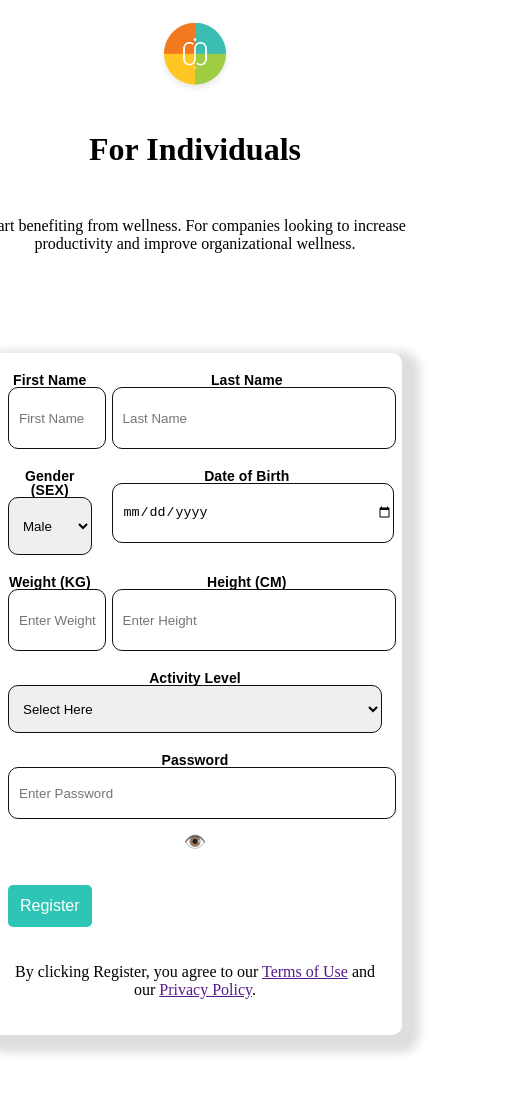
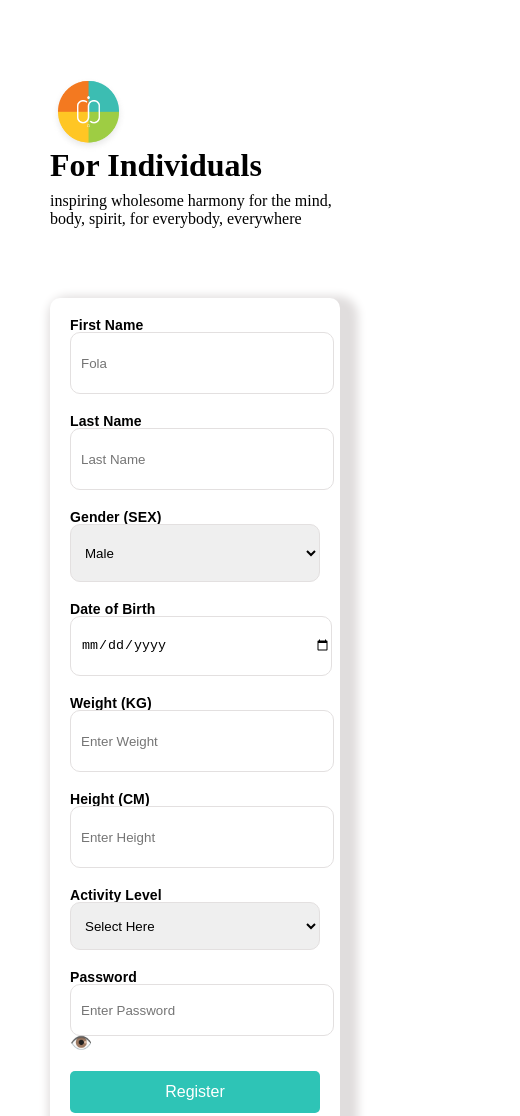
Before and after one commit to heisfolagbemi/My-CSS-Assignment, a plain HTML site: page CSS-Assignment-4/index.html in a window 390 px wide. Shown: the top 1116 px of the page, 520 px wide, since content can reach past the window. Before the commit the page ends 1093 px from the top, so only its background shows below. Drawn offline with Linux system fonts and the light colour scheme; a web font is replaced by a local one.

Commit message:
responsive edit

```diff
--- a/CSS-Assignment-2/huckleberry.css
+++ b/CSS-Assignment-2/huckleberry.css
@@ -151,6 +151,7 @@ body {
         border-radius: 10px;
     }
 
+
     #header {
         max-width: 800px;
         padding: 0px 24px;
--- a/CSS-Assignment-4/form.css
+++ b/CSS-Assignment-4/form.css
@@ -17,6 +17,9 @@
   width: 460px;
   height: 275px;
   padding: 180px 160px 120px 120px;
+}
+.mobile-content{
+  display: none;
 }
 
 .left-child {
@@ -45,7 +48,8 @@
 
 .item7,
 .item8,
-  .item9 {
+.item9,
+.item10 {
   grid-column: span 2;
 }
 
@@ -61,9 +65,18 @@
 select {
   width: 100%;
   height: 58px;
-    border: 1px solid rgb(17, 17, 17);
+  border: 0.5px solid rgb(227, 224, 224);
   border-radius: 10px;
   padding-left: 10px;
+  outline: none;
+}
+select:focus {
+  border: 3px solid #2ec4b6;
+  box-sizing: 1px 1px 5px 0px #2ec4b6 ;
+}
+input:focus {
+  border: 3px solid #2ec4b6;
+  box-shadow: 1px 1px 5px 0px #2ec4b6;
 }
 
 .input-one {
@@ -72,19 +85,25 @@
 }
 
 button {
-    background-color: #2EC4B6;
+  background-color: #2ec4b6;
   color: white;
   border: none;
   padding: 12px;
   border-radius: 5px;
   font-size: 16px;
   cursor: pointer;
-
+  margin: 0;
 }
 
 button:hover {
   background-color: #218838;
+}
+[href] {
+  color: #2ec4b6;
+}
 
+.Terms-con {
+  text-align: center;
 }
 
 .password-toggle {
@@ -93,7 +112,7 @@
   cursor: pointer;
   font-size: 18px;
 }
-  @media (max-width: 768px) {
+@media (max-width: 1030px) {
   .container {
     flex-direction: column;
     align-items: center;
@@ -107,12 +126,37 @@
   }
 
   .left {
-        text-align: center;
-        padding: 10px;
-
+    text-align: left;
+    padding-left: 180px;
+    padding-right: 10px;
+    padding-top: 5px;
+    padding-bottom: 10px;
+    justify-content: center;
   }
-    body{
+  .left-child {
+    width: 300px;
+    height: 50px;
+  }
+  .mobile-content{
+    display: block;
+  }
+  .desktop-content{
+    display: none;
+  }
+  body {
     flex-direction: column;
-
+  }
+  .form {
+    grid-template-columns: 1fr;
+    width: 250px;
+    height: 800px;
+    margin-top: 0px;
+    text-align: left;
+  }
+  .item7,
+  .item8,
+  .item9,
+  .item10 {
+    grid-column: 1 span;
   }
 }
--- a/CSS-Assignment-4/index.html
+++ b/CSS-Assignment-4/index.html
@@ -4,7 +4,7 @@
     <meta charset="UTF-8" />
     <meta name="viewport" content="width=device-width, initial-scale=1.0" />
     <title>Form</title>
-    <link rel="stylesheet" href="./form.css">
+    <link rel="stylesheet" href="./form.css" />
   </head>
   <body>
     <div class="left">
@@ -13,9 +13,13 @@
       </div>
       <div class="left-child"><h1>For Individuals</h1></div>
       <div class="left-child">
-        <p>
+        <p class="desktop-content">
           Start benefiting from wellness. For companies looking to increase
           productivity and improve organizational wellness.
+        </p>
+        <p class="mobile-content">
+          inspiring wholesome harmony for the mind, body, spirit, for everybody,
+          everywhere
         </p>
       </div>
     </div>
@@ -26,7 +30,7 @@
           <input
             type="text"
             id="fname"
-            placeholder="First Name"
+            placeholder="Fola"
             required
             autocomplete="given-name"
           />
@@ -90,10 +94,8 @@
             placeholder="Enter Password"
             required
           />
+          <span class="password-toggle" onclick="togglePassword()"> 👁️ </span>
         </label>
-        <button type="button" class="password-toggle" onclick="togglePassword()">
-          👁️
-        </button>
       </div>
       <div class="form-child item10">
         <button class="Register" type="submit">Register</button>
```
Lines whose indentation alone changed are shown as unchanged.
